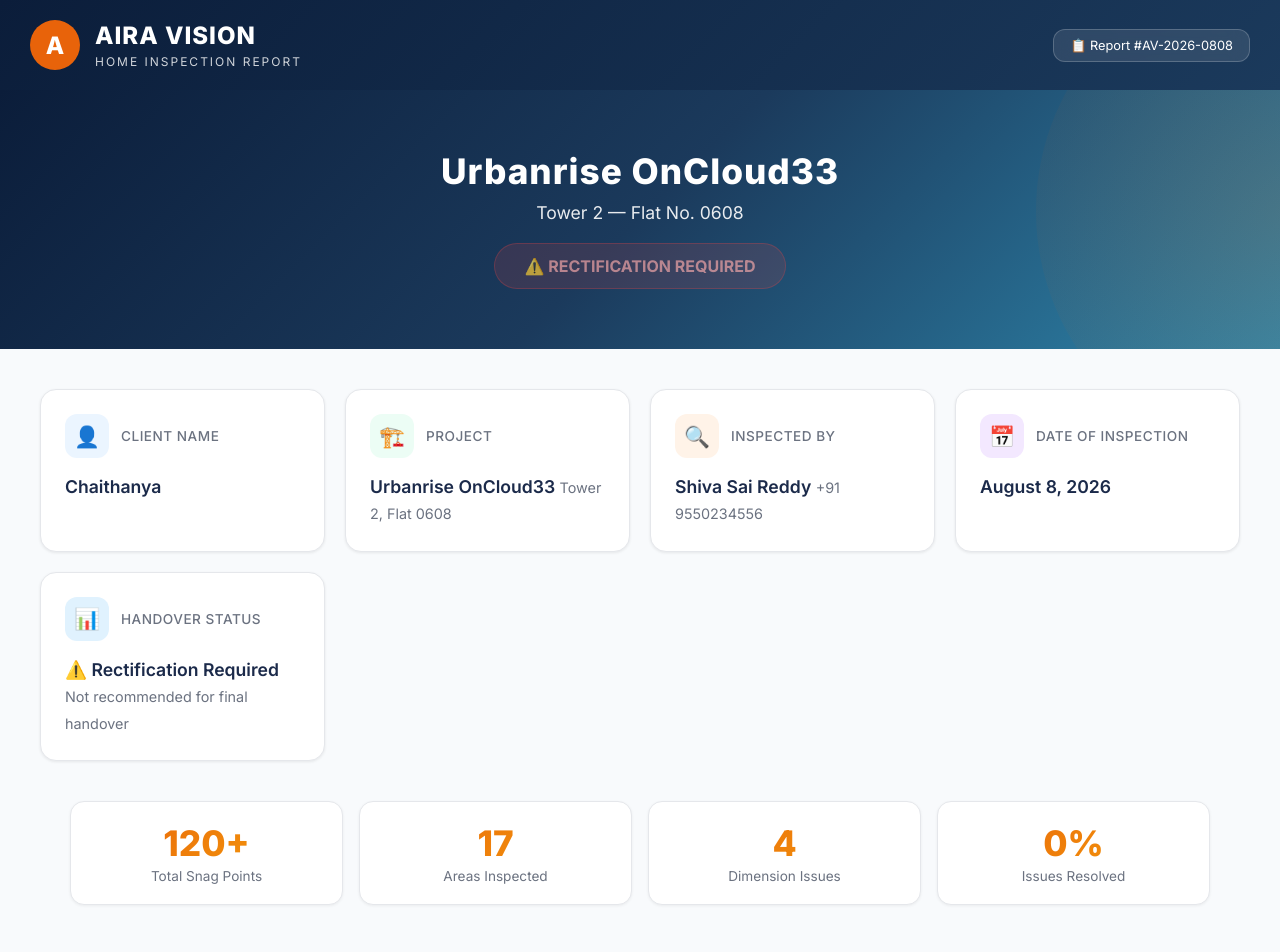
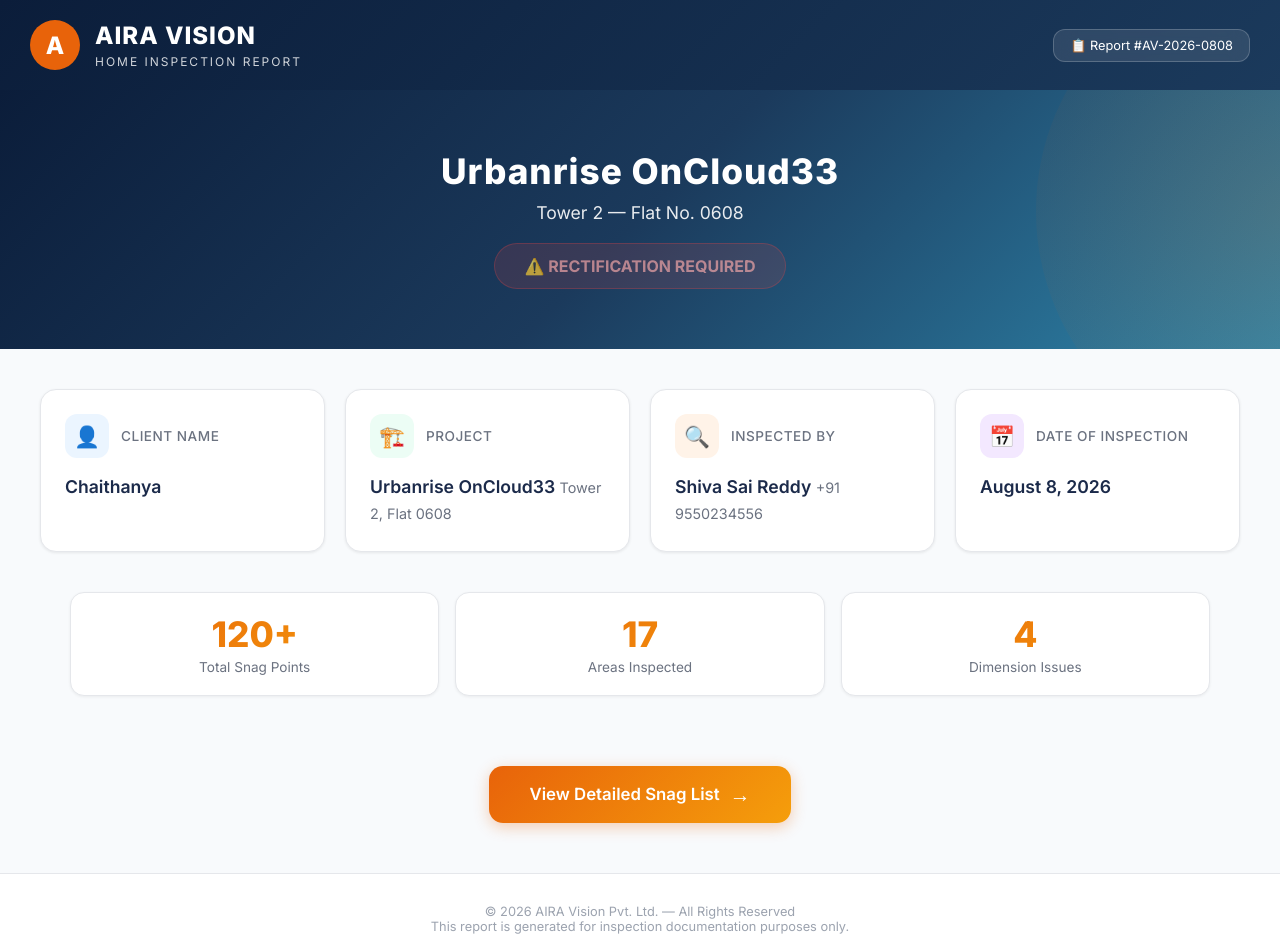
Before and after one commit to harshithkumar1/-aira-admin-server, a plain HTML site: page index.html in a window 1280 px wide. Shown: the top 952 px of the page. Drawn offline with Linux system fonts and the light colour scheme.

Commit message:
Remove Handover Status card and Issues Resolved stat from dashboard view

```diff
--- a/index.html
+++ b/index.html
@@ -79,18 +79,6 @@
                     </div>
                     <div class="info-card-value">August 8, 2026</div>
                 </div>
-
-                <!-- Card 5 -->
-                <div class="info-card">
-                    <div class="info-card-header">
-                        <div class="info-card-icon icon-teal">📊</div>
-                        <h3>Handover Status</h3>
-                    </div>
-                    <div class="info-card-value">
-                        ⚠️ Rectification Required
-                        <span>Not recommended for final handover</span>
-                    </div>
-                </div>
             </div>
         </section>
 
@@ -106,10 +94,6 @@
             <div class="stat-card">
                 <div class="stat-number">4</div>
                 <div class="stat-label">Dimension Issues</div>
-            </div>
-            <div class="stat-card">
-                <div class="stat-number">0%</div>
-                <div class="stat-label">Issues Resolved</div>
             </div>
         </section>
 
```
